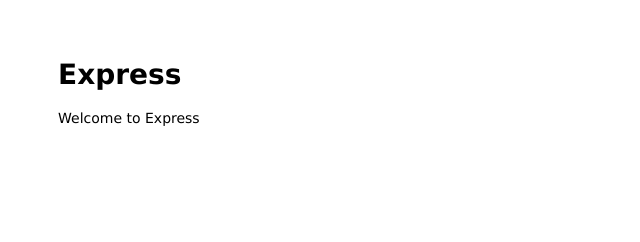
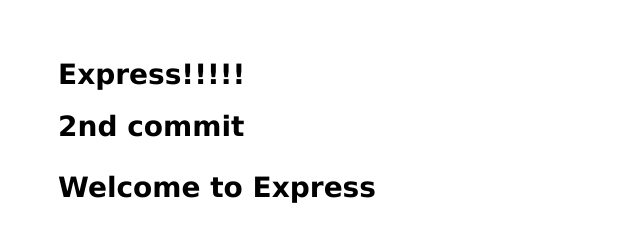
Before and after one commit to corollazer0/mastering-git-github, a website: page public/index.html in a window 1280 px wide. Shown: the whole page, without its empty margins (0-640 px from the left). Drawn offline with Linux system fonts and the light colour scheme.

Commit message:
2nd commit

```diff
--- a/public/index.html
+++ b/public/index.html
@@ -6,7 +6,8 @@
 </head>
 
 <body>
-  <h1>Express</h1>
+  <h1>Express!!!!! </h1>
+  <h1>2nd commit<h1>
   <p>Welcome to Express</p>
 </body>
 
```
